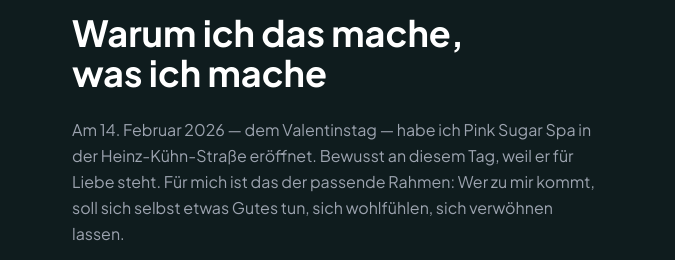
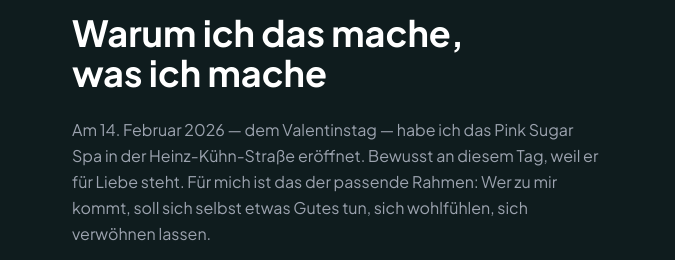
Before and after one commit to bendersites/Pink-Sugar-Spa, a plain HTML site: page Demo-2/index.html in a window 1280 px wide. Shown: the part 1026-1286 px from the top of the page, 0-675 px from the left. Drawn offline with nearby package versions, Linux system fonts and the light colour scheme.

Commit message:
fix about

```diff
--- a/Demo-2/index.html
+++ b/Demo-2/index.html
@@ -366,7 +366,7 @@
                 </h2>
                 <div class="space-y-4 text-gray-400 leading-relaxed">
                     <p>
-                        Am 14. Februar 2026 — dem Valentinstag — habe ich Pink Sugar Spa in der Heinz-Kühn-Straße eröffnet. Bewusst an diesem Tag, weil er für Liebe steht. Für mich ist das der passende Rahmen: Wer zu mir kommt, soll sich selbst etwas Gutes tun, sich wohlfühlen, sich verwöhnen lassen.
+                        Am 14. Februar 2026 — dem Valentinstag — habe ich das Pink Sugar Spa in der Heinz-Kühn-Straße eröffnet. Bewusst an diesem Tag, weil er für Liebe steht. Für mich ist das der passende Rahmen: Wer zu mir kommt, soll sich selbst etwas Gutes tun, sich wohlfühlen, sich verwöhnen lassen.
                     </p>
                     <p>
                         Ich arbeite mit modernen Methoden wie Aquafacial und Microneedling, um sichtbare Verbesserungen bei Hautproblemen wie Akne und Narben zu erzielen. Meine Arbeit ist geprägt von Sorgfalt, Hygiene und ehrlicher Beratung. Ich nehme mir Zeit für jeden Kunden und passe die Behandlung individuell an.
```
